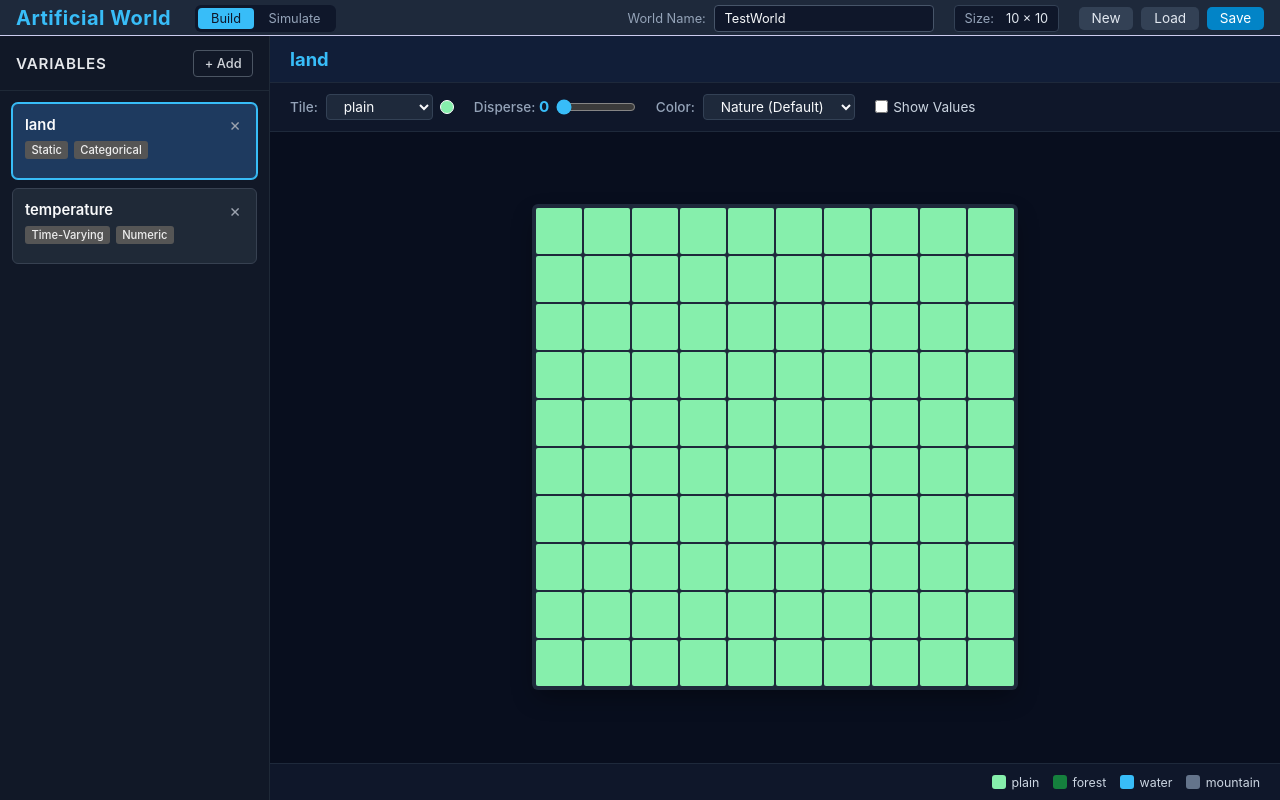
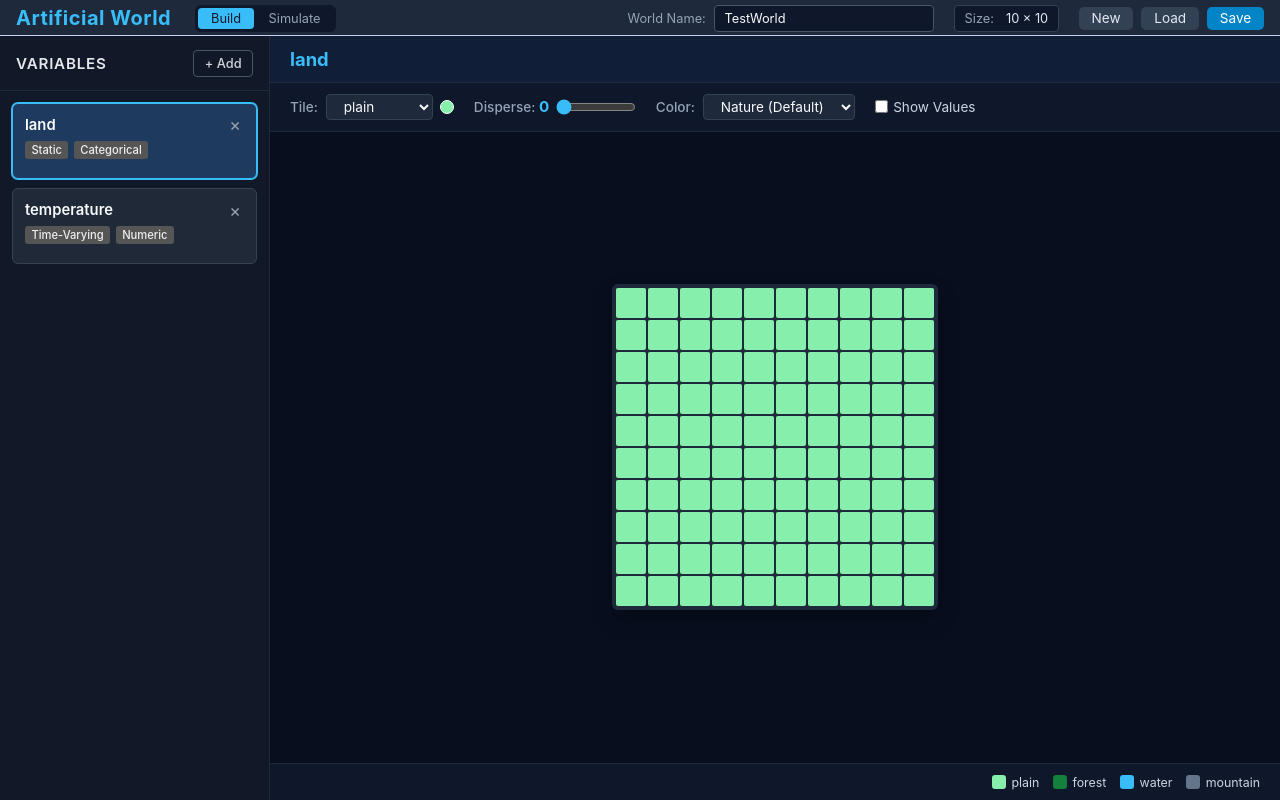
Before and after one commit to mwdchang/artificial-world, a Vue app in the folder client/: page / in a window 1280 px wide. Built offline with nearby package versions, Linux system fonts and the light colour scheme.

Commit message:
pan/zoom

```diff
--- a/client/src/components/GridEditor.vue
+++ b/client/src/components/GridEditor.vue
@@ -180,14 +180,26 @@
     </div>
 
     <!-- Main Grid Canvas Area -->
-    <div class="canvas-container">
+    <div
+      ref="canvasContainerRef"
+      class="canvas-container"
+      :class="{ 'is-panning': isPanning }"
+      @wheel.prevent="handleWheel"
+      @mousedown="handleMouseDown"
+      @mouseleave="hoverCell = null"
+    >
+      <div
+        class="viewport-layer"
+        :style="{
+          transform: `translate(${panX}px, ${panY}px) scale(${zoomLevel})`
+        }"
+      >
         <div
           class="grid-board"
           :style="{
-          gridTemplateColumns: `repeat(${worldWidth}, minmax(34px, 1fr))`,
-          gridTemplateRows: `repeat(${worldHeight}, minmax(34px, 1fr))`
+            gridTemplateColumns: `repeat(${worldWidth}, 30px)`,
+            gridTemplateRows: `repeat(${worldHeight}, 30px)`
           }"
-        @mouseleave="hoverCell = null"
         >
           <div
             v-for="cell in flatGridCells"
@@ -204,6 +216,7 @@
             <span v-if="showCellValues" class="cell-text">
               {{ formatCellValue(cell.value) }}
             </span>
+          </div>
         </div>
       </div>
     </div>
@@ -318,6 +331,23 @@ let playbackTimer: number | null = null;
 
 // Hover state
 const hoverCell = ref<{ r: number; c: number } | null>(null);
+
+// Zoom & Pan state
+const canvasContainerRef = ref<HTMLElement | null>(null);
+const zoomLevel = ref(1);
+const panX = ref(0);
+const panY = ref(0);
+const isPanning = ref(false);
+let panStartX = 0;
+let panStartY = 0;
+let panStartPanX = 0;
+let panStartPanY = 0;
+let didDrag = false;
+
+const MIN_ZOOM = 0.3;
+const MAX_ZOOM = 4;
+const ZOOM_SENSITIVITY = 0.002;
+const PAN_THRESHOLD = 4;
 
 const isEditingEnabled = computed(() => {
   if (props.variable.gridType === 'static') return true;
@@ -476,6 +506,7 @@ function isCellInDispersion(r: number, c: number): boolean {
 }
 
 function handleCellClick(targetR: number, targetC: number) {
+  if (didDrag) return;
   if (!isEditingEnabled.value) return;
 
   const isCategorical = props.variable.variableType === 'categorical';
@@ -588,8 +619,70 @@ function pausePlayback() {
   }
 }
 
+// Zoom & Pan handlers
+function handleWheel(e: WheelEvent) {
+  const container = canvasContainerRef.value;
+  if (!container) return;
+
+  const rect = container.getBoundingClientRect();
+  // Mouse position relative to container center
+  const mouseX = e.clientX - rect.left - rect.width / 2;
+  const mouseY = e.clientY - rect.top - rect.height / 2;
+
+  const oldZoom = zoomLevel.value;
+  const delta = -e.deltaY * ZOOM_SENSITIVITY;
+  const newZoom = Math.min(MAX_ZOOM, Math.max(MIN_ZOOM, oldZoom * (1 + delta)));
+
+  // Adjust pan so zoom is centered on mouse position
+  const scaleFactor = newZoom / oldZoom;
+  panX.value = mouseX - scaleFactor * (mouseX - panX.value);
+  panY.value = mouseY - scaleFactor * (mouseY - panY.value);
+  zoomLevel.value = newZoom;
+}
+
+function handleMouseDown(e: MouseEvent) {
+  // Left button drag for panning
+  if (e.button === 0) {
+    e.preventDefault();
+    didDrag = false;
+    panStartX = e.clientX;
+    panStartY = e.clientY;
+    panStartPanX = panX.value;
+    panStartPanY = panY.value;
+
+    window.addEventListener('mousemove', handlePanMove);
+    window.addEventListener('mouseup', handlePanEnd);
+  }
+}
+
+function handlePanMove(e: MouseEvent) {
+  const dx = e.clientX - panStartX;
+  const dy = e.clientY - panStartY;
+
+  // Only start panning after exceeding the threshold
+  if (!isPanning.value) {
+    if (Math.abs(dx) > PAN_THRESHOLD || Math.abs(dy) > PAN_THRESHOLD) {
+      isPanning.value = true;
+      didDrag = true;
+    } else {
+      return;
+    }
+  }
+
+  panX.value = panStartPanX + dx;
+  panY.value = panStartPanY + dy;
+}
+
+function handlePanEnd() {
+  isPanning.value = false;
+  window.removeEventListener('mousemove', handlePanMove);
+  window.removeEventListener('mouseup', handlePanEnd);
+}
+
 onUnmounted(() => {
   pausePlayback();
+  window.removeEventListener('mousemove', handlePanMove);
+  window.removeEventListener('mouseup', handlePanEnd);
 });
 </script>
 
@@ -872,12 +965,22 @@ onUnmounted(() => {
 /* Grid Area */
 .canvas-container {
   flex: 1;
-  overflow: auto;
+  overflow: hidden;
   display: flex;
   align-items: center;
   justify-content: center;
-  padding: 1.5rem;
   background: #080e1e;
+  position: relative;
+  cursor: grab;
+}
+
+.canvas-container.is-panning {
+  cursor: grabbing;
+}
+
+.viewport-layer {
+  transform-origin: center center;
+  will-change: transform;
 }
 
 .grid-board {
@@ -887,13 +990,11 @@ onUnmounted(() => {
   padding: 4px;
   border-radius: 6px;
   box-shadow: 0 10px 25px -5px rgba(0, 0, 0, 0.4);
-  max-width: 90vw;
-  max-height: 70vh;
 }
 
 .grid-cell {
-  width: 46px;
-  height: 46px;
+  width: 100%;
+  height: 100%;
   display: flex;
   align-items: center;
   justify-content: center;
@@ -916,14 +1017,14 @@ onUnmounted(() => {
 }
 
 .cell-text {
-  font-size: 0.6rem;
+  font-size: 0.55rem;
   font-weight: 600;
   color: #0f172a;
   overflow: hidden;
   text-overflow: ellipsis;
   white-space: nowrap;
-  max-width: 42px;
-  padding: 0 2px;
+  max-width: 28px;
+  padding: 0 1px;
 }
 
 /* Footer / Legend */
```
Lines whose indentation alone changed are shown as unchanged.
